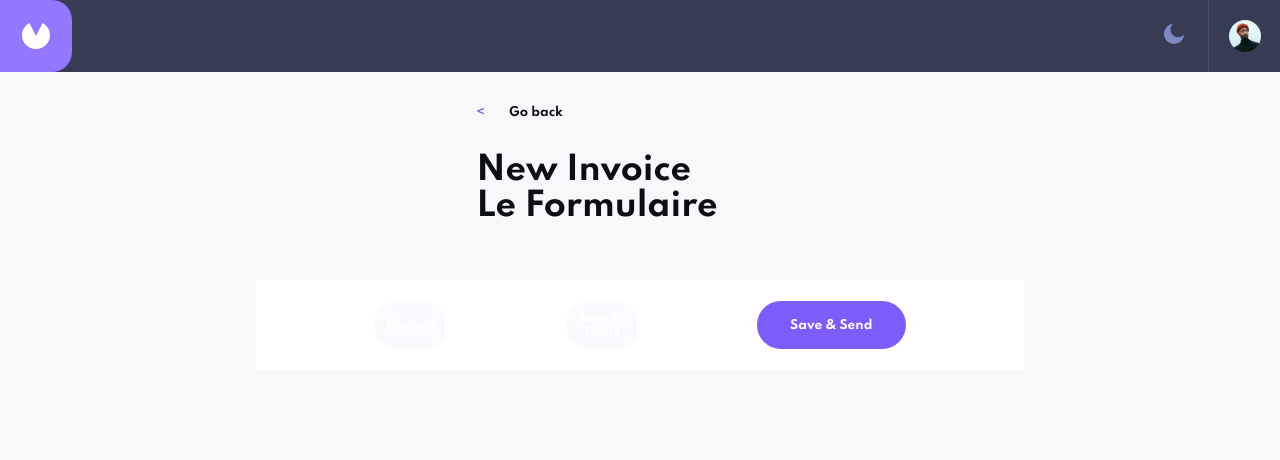
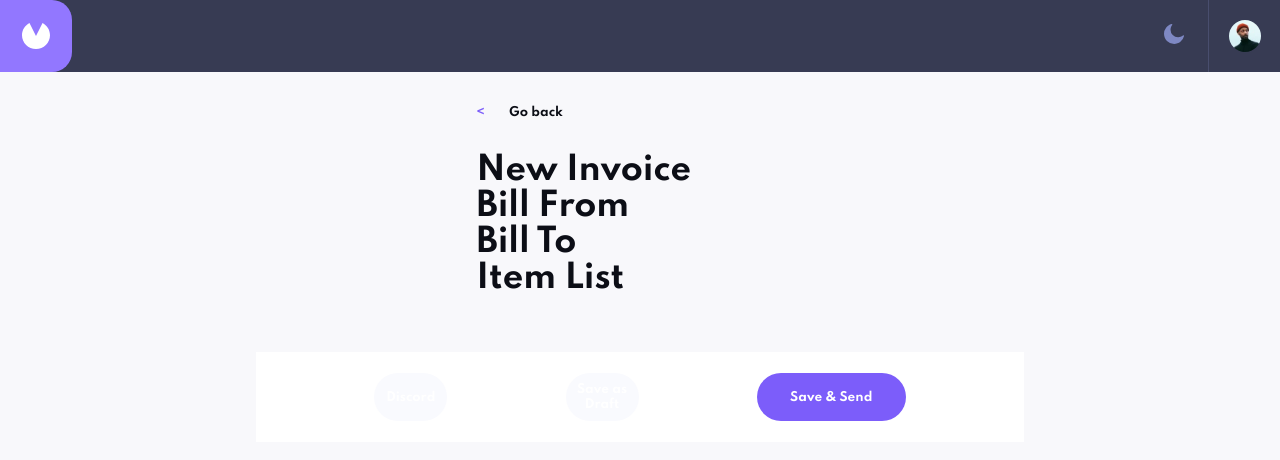
Before and after one commit to Elyasthr/react-invoice-app, a React (Create React App) app: page /form in a window 1280 px wide. Shown: the top 460 px of the page. Built offline with nearby package versions, Linux system fonts and the light colour scheme.

Commit message:
start form page

```diff
--- a/src/components/InvoiceForm.tsx
+++ b/src/components/InvoiceForm.tsx
@@ -26,7 +26,12 @@ const InvoiceForm = () => {
               </>
         }
 
-        <h1>Le Formulaire</h1>
+        <form>
+          <h1>Bill From</h1>
+          <h1>Bill To</h1>
+          <h1>Item List</h1>
+
+        </form>
       </div>
 
       {
--- a/src/components/Invoices.tsx
+++ b/src/components/Invoices.tsx
@@ -17,7 +17,6 @@ const Invoices = () => {
       axios
         .get('http://localhost:3002/invoices')
         .then((res)=>{
-          console.log(res.data)
           setInvoiceData(res.data)
         })
         .catch((err)=>{
```
